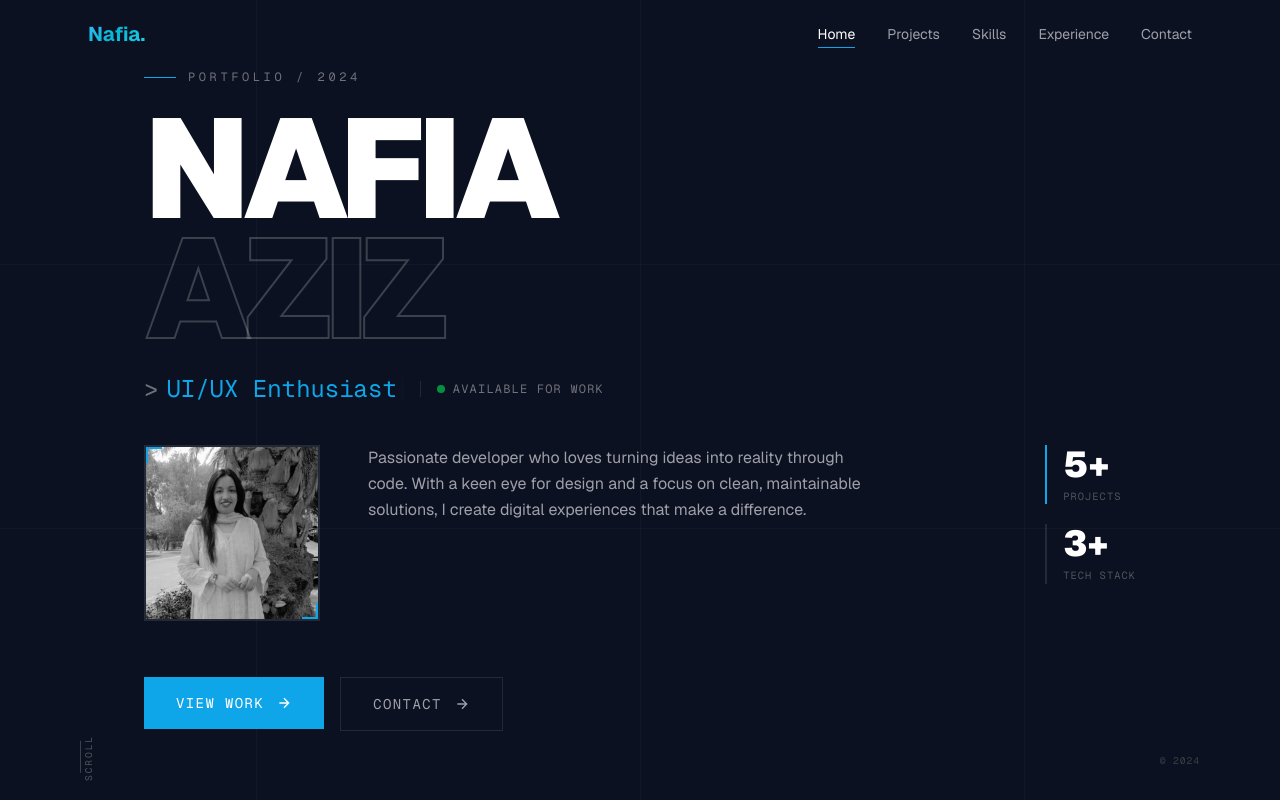
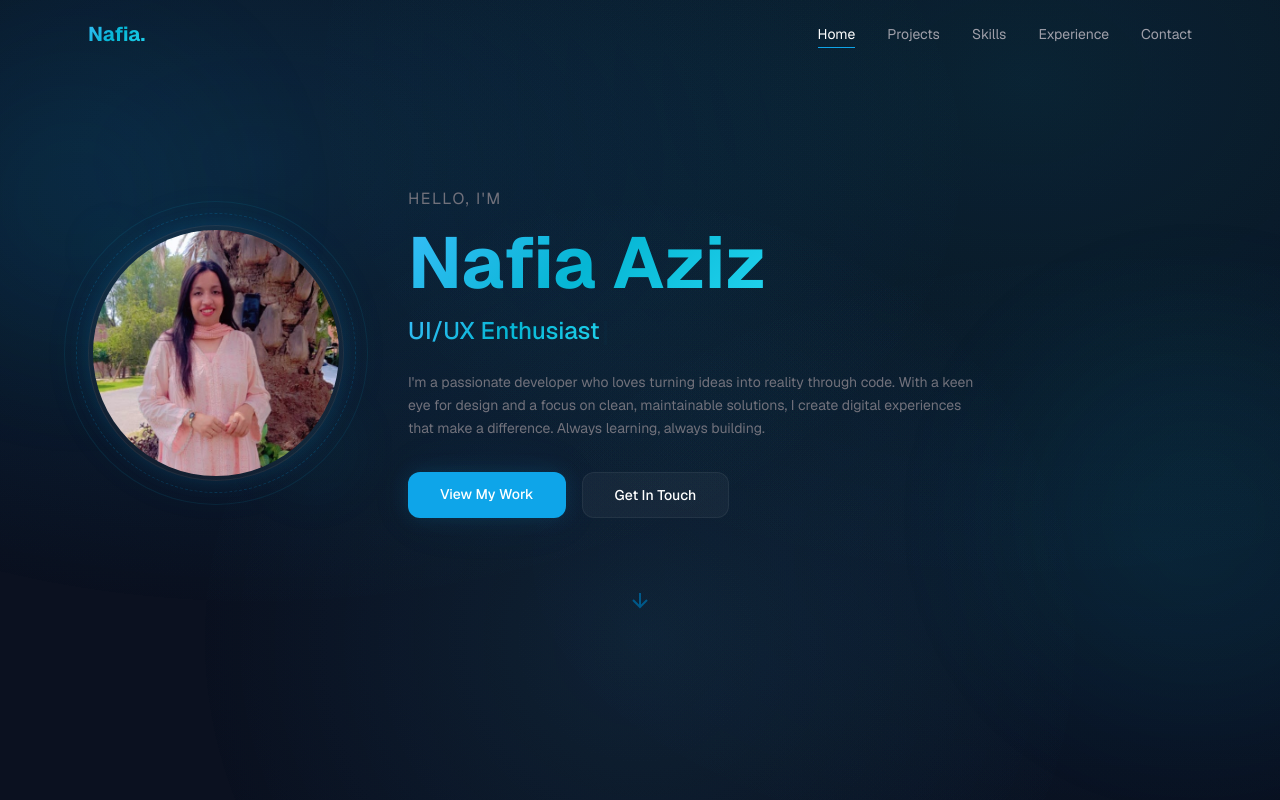
Before and after one commit to Nafia059/portfolio, a Next.js app: page / in a window 1280 px wide. Shown: the top 800 px of the page. Built offline with nearby package versions, Linux system fonts and the light colour scheme.

Commit message:
revert: restore original hero and globals.css

```diff
--- a/src/components/Hero.tsx
+++ b/src/components/Hero.tsx
@@ -39,7 +39,7 @@ function TypingEffect() {
   }, [text, isDeleting, roleIndex]);
 
   return (
-    <span className="font-mono text-accent">
+    <span className="gradient-text">
       {text}
       <motion.span
         animate={{ opacity: [1, 0] }}
@@ -59,208 +59,174 @@ export default function Hero() {
 
   const y = useTransform(scrollYProgress, [0, 1], [0, 200]);
   const opacity = useTransform(scrollYProgress, [0, 0.8], [1, 0]);
+  const scale = useTransform(scrollYProgress, [0, 0.8], [1, 0.9]);
 
   return (
     <section
       id="home"
       ref={ref}
-      className="relative min-h-screen flex flex-col justify-center overflow-hidden bg-background"
+      className="relative min-h-screen flex items-center justify-center overflow-hidden"
     >
-      {/* Subtle grid lines */}
-      <div className="absolute inset-0 pointer-events-none">
-        <div className="absolute top-0 left-[20%] w-px h-full bg-white/[0.03]" />
-        <div className="absolute top-0 left-[50%] w-px h-full bg-white/[0.03]" />
-        <div className="absolute top-0 left-[80%] w-px h-full bg-white/[0.03]" />
-        <div className="absolute top-[33%] left-0 w-full h-px bg-white/[0.03]" />
-        <div className="absolute top-[66%] left-0 w-full h-px bg-white/[0.03]" />
-      </div>
+      <div className="absolute inset-0 bg-mesh" />
 
       <motion.div
-        style={{ y, opacity }}
-        className="relative z-10 px-6 sm:px-10 lg:px-20 max-w-6xl mx-auto w-full"
+        className="floating-orb w-72 h-72 bg-accent/20 top-20 -left-20 animate-float"
+        animate={{
+          scale: [1, 1.2, 1],
+          rotate: [0, 90, 0],
+        }}
+        transition={{ duration: 30, repeat: Infinity, ease: "linear" }}
+      />
+      <motion.div
+        className="floating-orb w-96 h-96 bg-accent-secondary/15 bottom-20 -right-32 animate-float-delayed"
+        animate={{
+          scale: [1, 0.8, 1],
+          rotate: [0, -90, 0],
+        }}
+        transition={{ duration: 25, repeat: Infinity, ease: "linear" }}
+      />
+
+      <motion.div
+        style={{ y, opacity, scale }}
+        className="relative z-10 px-6 max-w-6xl mx-auto w-full"
       >
-        {/* Top label */}
+        <div className="flex flex-col lg:flex-row items-center gap-12 lg:gap-16">
+          {/* Profile Image with animated ring */}
           <motion.div
-          initial={{ opacity: 0, x: -30 }}
-          animate={{ opacity: 1, x: 0 }}
-          transition={{ duration: 0.8, delay: 0.2 }}
-          className="flex items-center gap-3 mb-4 md:mb-6"
+            initial={{ opacity: 0, scale: 0.8, rotate: -10 }}
+            animate={{ opacity: 1, scale: 1, rotate: 0 }}
+            transition={{ duration: 1, delay: 0.2, ease: [0.25, 0.46, 0.45, 0.94] }}
+            className="relative shrink-0"
           >
-          <div className="w-8 h-px bg-accent" />
-          <span className="font-mono text-xs uppercase tracking-[0.3em] text-zinc-500">
-            Portfolio / 2024
-          </span>
-        </motion.div>
+            {/* Animated rotating ring */}
+            <motion.div
+              animate={{ rotate: 360 }}
+              transition={{ duration: 20, repeat: Infinity, ease: "linear" }}
+              className="absolute -inset-3 rounded-full border border-accent/20 border-dashed"
+            />
+            <motion.div
+              animate={{ rotate: -360 }}
+              transition={{ duration: 30, repeat: Infinity, ease: "linear" }}
+              className="absolute -inset-6 rounded-full border border-accent-secondary/10"
+            />
 
-        {/* Main name - massive brutalist type */}
-        <div className="relative mb-4 md:mb-6">
-          <motion.h1
-            initial={{ opacity: 0, y: 60 }}
-            animate={{ opacity: 1, y: 0 }}
-            transition={{ duration: 1, delay: 0.3, ease: [0.22, 1, 0.36, 1] as const }}
-            className="text-[clamp(3rem,11vw,9rem)] font-black leading-[0.85] tracking-tighter text-white uppercase"
-          >
-            Nafia
-          </motion.h1>
-          <motion.h1
-            initial={{ opacity: 0, y: 60 }}
-            animate={{ opacity: 1, y: 0 }}
-            transition={{ duration: 1, delay: 0.45, ease: [0.22, 1, 0.36, 1] as const }}
-            className="text-[clamp(3rem,11vw,9rem)] font-black leading-[0.85] tracking-tighter text-transparent uppercase [-webkit-text-stroke:2px_rgba(255,255,255,0.2)]"
-          >
-            Aziz
-          </motion.h1>
-        </div>
-
-        {/* Role + availability row */}
-        <motion.div
-          initial={{ opacity: 0, y: 20 }}
-          animate={{ opacity: 1, y: 0 }}
-          transition={{ duration: 0.8, delay: 0.7 }}
-          className="flex flex-wrap items-center gap-4 mb-8 md:mb-10"
-        >
-          <div className="text-lg sm:text-xl md:text-2xl font-mono h-8">
-            <span className="text-zinc-500 mr-2">&gt;</span>
-            <TypingEffect />
-          </div>
-          <div className="h-4 w-px bg-white/10 hidden sm:block" />
-          <div className="flex items-center gap-2">
-            <div className="w-2 h-2 rounded-full bg-green-500 animate-pulse" />
-            <span className="font-mono text-xs uppercase tracking-widest text-zinc-500">
-              Available for work
-            </span>
-          </div>
-        </motion.div>
-
-        {/* Content row - photo, bio, stats */}
-        <div className="flex flex-col md:flex-row items-start gap-8 md:gap-12 mb-10 md:mb-14">
-          {/* Profile image */}
-          <motion.div
-            initial={{ opacity: 0, y: 40 }}
-            animate={{ opacity: 1, y: 0 }}
-            transition={{ duration: 0.8, delay: 0.5 }}
-            className="shrink-0"
-          >
-            <div className="relative w-36 h-36 md:w-44 md:h-44 border-2 border-white/10 overflow-hidden">
+            <div className="w-52 h-52 md:w-64 md:h-64 rounded-full overflow-hidden glass p-1 glow">
+              <div className="w-full h-full rounded-full bg-gradient-to-br from-accent/30 to-accent-secondary/30 flex items-center justify-center overflow-hidden">
                 <Image
                   src="/images/profile.jpg"
                   alt="Nafia Aziz"
                   width={256}
                   height={256}
-                className="w-full h-full object-cover grayscale hover:grayscale-0 transition-all duration-700"
+                  className="w-full h-full object-cover"
                   priority
                 />
-              <div className="absolute top-0 left-0 w-4 h-4 border-t-2 border-l-2 border-accent" />
-              <div className="absolute bottom-0 right-0 w-4 h-4 border-b-2 border-r-2 border-accent" />
               </div>
+            </div>
+            <motion.div
+              animate={{ scale: [1, 1.3, 1], opacity: [0.15, 0.3, 0.15] }}
+              transition={{ duration: 4, repeat: Infinity, ease: "easeInOut" }}
+              className="absolute -bottom-2 -right-2 w-20 h-20 bg-accent/15 rounded-full blur-xl"
+            />
+            <motion.div
+              animate={{ scale: [1, 1.2, 1], opacity: [0.15, 0.25, 0.15] }}
+              transition={{ duration: 5, repeat: Infinity, ease: "easeInOut", delay: 1 }}
+              className="absolute -top-2 -left-2 w-16 h-16 bg-accent-secondary/15 rounded-full blur-xl"
+            />
           </motion.div>
 
-          {/* Bio */}
-          <motion.div
-            initial={{ opacity: 0, y: 40 }}
-            animate={{ opacity: 1, y: 0 }}
-            transition={{ duration: 0.8, delay: 0.6 }}
-            className="flex-1 flex flex-col justify-center"
+          {/* Text Content */}
+          <div className="text-center lg:text-left">
+            <motion.p
+              initial={{ opacity: 0, y: 20, filter: "blur(10px)" }}
+              animate={{ opacity: 1, y: 0, filter: "blur(0px)" }}
+              transition={{ duration: 0.6, delay: 0.4 }}
+              className="text-sm md:text-base text-zinc-500 tracking-widest uppercase mb-4"
             >
-            <p className="text-sm md:text-base text-zinc-400 leading-relaxed max-w-lg">
-              Passionate developer who loves turning ideas into reality through code.
-              With a keen eye for design and a focus on clean, maintainable solutions,
-              I create digital experiences that make a difference.
-            </p>
-          </motion.div>
+              Hello, I&apos;m
+            </motion.p>
 
-          {/* Stats */}
-          <motion.div
-            initial={{ opacity: 0, y: 40 }}
-            animate={{ opacity: 1, y: 0 }}
-            transition={{ duration: 0.8, delay: 0.7 }}
-            className="flex md:flex-col gap-6 md:gap-5 shrink-0"
+            <motion.h1
+              initial={{ opacity: 0, y: 30, filter: "blur(10px)" }}
+              animate={{ opacity: 1, y: 0, filter: "blur(0px)" }}
+              transition={{ duration: 0.8, delay: 0.5 }}
+              className="text-5xl md:text-6xl lg:text-7xl font-bold mb-4"
             >
-            <div className="md:border-l-2 md:border-accent md:pl-4">
-              <div className="text-3xl md:text-4xl font-black text-white">5+</div>
-              <div className="font-mono text-[0.65rem] uppercase tracking-widest text-zinc-600 mt-1">
-                Projects
-              </div>
-            </div>
-            <div className="md:border-l-2 md:border-white/10 md:pl-4">
-              <div className="text-3xl md:text-4xl font-black text-white">3+</div>
-              <div className="font-mono text-[0.65rem] uppercase tracking-widest text-zinc-600 mt-1">
-                Tech Stack
-              </div>
-            </div>
-          </motion.div>
-        </div>
+              <span className="gradient-text">Nafia Aziz</span>
+            </motion.h1>
 
-        {/* CTA buttons */}
+            {/* Typing effect */}
             <motion.div
               initial={{ opacity: 0, y: 20 }}
               animate={{ opacity: 1, y: 0 }}
-          transition={{ duration: 0.8, delay: 1 }}
-          className="flex flex-col sm:flex-row items-start gap-4"
+              transition={{ duration: 0.8, delay: 0.6 }}
+              className="text-xl md:text-2xl font-medium mb-6 h-8"
+            >
+              <TypingEffect />
+            </motion.div>
+
+            <motion.p
+              initial={{ opacity: 0, y: 20, filter: "blur(10px)" }}
+              animate={{ opacity: 1, y: 0, filter: "blur(0px)" }}
+              transition={{ duration: 0.8, delay: 0.7 }}
+              className="text-sm text-zinc-500 mb-8 max-w-xl leading-relaxed"
+            >
+              I&apos;m a passionate developer who loves turning ideas into reality through code.
+              With a keen eye for design and a focus on clean, maintainable solutions,
+              I create digital experiences that make a difference. Always learning, always building.
+            </motion.p>
+
+            <motion.div
+              initial={{ opacity: 0, y: 20 }}
+              animate={{ opacity: 1, y: 0 }}
+              transition={{ duration: 0.8, delay: 0.8 }}
+              className="flex flex-col sm:flex-row gap-4 justify-center lg:justify-start"
             >
               <motion.a
                 href="#projects"
-            whileHover={{ x: 4 }}
-            whileTap={{ scale: 0.98 }}
-            className="group flex items-center gap-3 bg-accent text-white font-mono text-sm uppercase tracking-widest px-8 py-4 hover:bg-accent/80 transition-colors"
+                whileHover={{ scale: 1.05, boxShadow: "0 0 30px rgba(14,165,233,0.3)" }}
+                whileTap={{ scale: 0.95 }}
+                className="px-8 py-3 rounded-xl bg-accent text-white font-medium text-sm hover:bg-accent/90 transition-all duration-300 glow"
               >
-            View Work
-            <svg
-              width="16"
-              height="16"
-              viewBox="0 0 24 24"
-              fill="none"
-              stroke="currentColor"
-              strokeWidth="2"
-              className="group-hover:translate-x-1 transition-transform"
-            >
-              <path d="M5 12h14M12 5l7 7-7 7" />
-            </svg>
+                View My Work
               </motion.a>
               <motion.a
                 href="#contact"
-            whileHover={{ x: 4 }}
-            whileTap={{ scale: 0.98 }}
-            className="group flex items-center gap-3 border border-white/10 text-zinc-400 font-mono text-sm uppercase tracking-widest px-8 py-4 hover:border-accent hover:text-white transition-colors"
+                whileHover={{ scale: 1.05 }}
+                whileTap={{ scale: 0.95 }}
+                className="px-8 py-3 rounded-xl glass glass-hover text-white font-medium text-sm"
               >
-            Contact
-            <svg
-              width="16"
-              height="16"
-              viewBox="0 0 24 24"
-              fill="none"
-              stroke="currentColor"
-              strokeWidth="2"
-              className="group-hover:translate-x-1 transition-transform"
-            >
-              <path d="M5 12h14M12 5l7 7-7 7" />
-            </svg>
+                Get In Touch
               </motion.a>
             </motion.div>
-      </motion.div>
+          </div>
+        </div>
 
         {/* Scroll indicator */}
         <motion.div
           initial={{ opacity: 0 }}
           animate={{ opacity: 1 }}
-        transition={{ duration: 1, delay: 1.4 }}
-        className="absolute bottom-8 left-6 sm:left-10 lg:left-20"
+          transition={{ duration: 1, delay: 1.2 }}
+          className="mt-16 text-center"
         >
           <motion.div
-          animate={{ y: [0, 8, 0] }}
+            animate={{ y: [0, 10, 0] }}
             transition={{ duration: 2, repeat: Infinity, ease: "easeInOut" }}
-          className="flex items-center gap-2"
+            className="inline-block"
           >
-          <div className="w-px h-8 bg-white/20" />
-          <span className="font-mono text-[0.6rem] uppercase tracking-[0.2em] text-zinc-600 -rotate-90 origin-left translate-y-6">
-            Scroll
-          </span>
+            <svg
+              width="24"
+              height="24"
+              viewBox="0 0 24 24"
+              fill="none"
+              stroke="currentColor"
+              strokeWidth="2"
+              className="text-sky-800"
+            >
+              <path d="M12 5v14M5 12l7 7 7-7" />
+            </svg>
           </motion.div>
         </motion.div>
-
-      <div className="absolute bottom-8 right-6 sm:right-10 lg:right-20 font-mono text-[0.6rem] uppercase tracking-widest text-zinc-700">
-        &copy; 2024
-      </div>
+      </motion.div>
     </section>
   );
 }
```
Also changed, not shown: src/app/globals.css (+0 -7 lines). Lines whose indentation alone changed are shown as unchanged.
